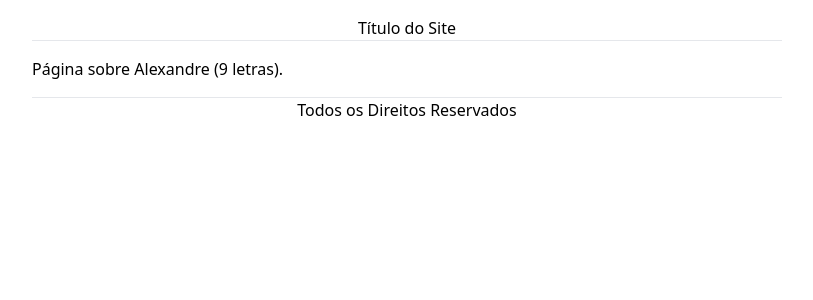
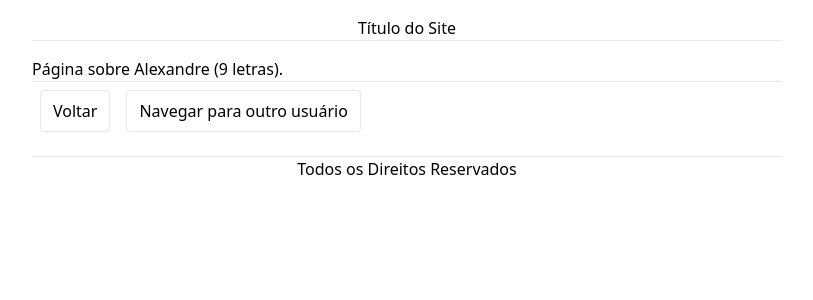
Before and after one commit to gafanhotoalexandre/pequenos-projetos, a React (Vite) app in the folder routing-b7web/: page /sobre/alexandre in a window 1280 px wide. Shown: the top 300 px of the page, without its empty margins (233-1046 px from the left). Built offline with nearby package versions, Linux system fonts and the light colour scheme.

Commit message:
trabalhando redirecionamentos

```diff
--- a/routing-b7web/src/pages/AboutSlug.tsx
+++ b/routing-b7web/src/pages/AboutSlug.tsx
@@ -1,15 +1,32 @@
-import { useParams } from 'react-router-dom';
+import { useParams, useNavigate } from 'react-router-dom';
 
 export function AboutSlug() {
   const params = useParams();
+  const navigate = useNavigate();
 
   function toCapitalize(name: string) {
     return name[0].toUpperCase() + name.slice(1);
   }
 
+  function handleNavigateTo() {
+    const name: string = 'guilherme';
+    navigate(`/sobre/${name}`);
+  }
+
   return (
     <div>
       Página sobre {toCapitalize(String(params.slug))} ({params.slug?.length} letras).
+      <hr />
+
+      <button
+        className="border rounded my-2 mx-2 px-3 py-2 hover:bg-gray-200 transition-all"
+        onClick={() => navigate(-1)}
+      >Voltar</button>
+
+      <button
+        className="border rounded my-2 mx-2 px-3 py-2 hover:bg-gray-200 transition-all"
+        onClick={handleNavigateTo}
+      >Navegar para outro usuário</button>
     </div>
   );
 }
```
